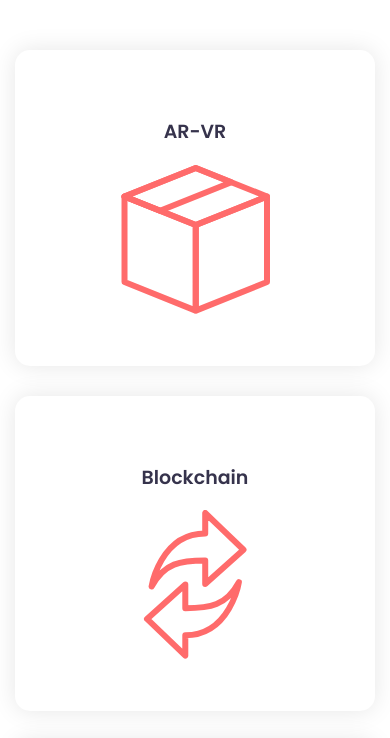
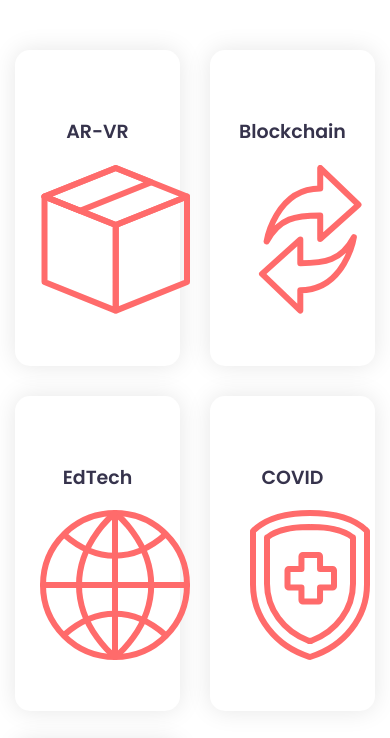
Before and after one commit to Imagiminds-STEM/HACKwithMINDS, a plain HTML site: page index.html in a window 390 px wide. Shown: the part 744-1482 px from the top of the page. Drawn offline with Linux system fonts and the light colour scheme.

Commit message:
added responsiveness to challenges

```diff
--- a/index.html
+++ b/index.html
@@ -235,7 +235,7 @@
             <h2 style="margin: 0 auto; font-size: 60px">Challenges</h2>
           </div>
           <div class="row">
-            <div class="col-lg-4">
+            <div class="col-lg-3 col-md-4 col-6">
               <div class="feature-item">
                 <!-- <div class="icon">
                   <img src="images/features-icon-01.png" alt="" />
@@ -252,7 +252,7 @@
                 <a href="#">Continue Reading</a>
               </div> -->
             </div>
-            <div class="col-lg-4">
+            <div class="col-lg-3 col-md-4 col-6">
               <div class="feature-item">
                 <!-- <div class="icon">
                   <img src="images/features-icon-02.png" alt="" />
@@ -271,7 +271,7 @@
                 <a href="#">Continue Reading</a>
               </div> -->
             </div>
-            <div class="col-lg-4">
+            <div class="col-lg-3 col-md-4 col-6">
               <div class="feature-item">
                 <!-- <div class="icon">
                   <img src="images/features-icon-03.png" alt="" />
@@ -289,7 +289,7 @@
                 <a href="#">Continue Reading</a>
               </div> -->
             </div>
-            <div class="col-lg-6">
+            <div class="col-lg-3 col-md-4 col-6">
               <div class="feature-item">
                 <!-- <div class="icon">
                   <img src="images/features-icon-03.png" alt="" />
@@ -307,7 +307,7 @@
                 <a href="#">Continue Reading</a>
               </div> -->
             </div>
-            <div class="col-lg-6">
+            <div class="col-lg-3 col-md-4 col-6">
               <div class="feature-item">
                 <!-- <div class="icon">
                   <img src="images/features-icon-03.png" alt="" />
@@ -856,7 +856,7 @@
           <div class="row">
             <div class="col-lg-12">
               <div class="section-heading">
-                <h6>Team </h6>
+                <h6>Team</h6>
                 <h2>Organizers</h2>
               </div>
             </div>
@@ -883,9 +883,9 @@
                     <h4>IMAGIMINDS</h4>
                     <span>General Manager</span>
                     <p>
-                      “Through Imagiminds, we aim to provide each and every girl with
-                          an opportunity to explore STEM fields and reduce the
-                          gender gap in STEM occupations.”
+                      “Through Imagiminds, we aim to provide each and every girl
+                      with an opportunity to explore STEM fields and reduce the
+                      gender gap in STEM occupations.”
                     </p>
                   </div>
                 </div>
```
